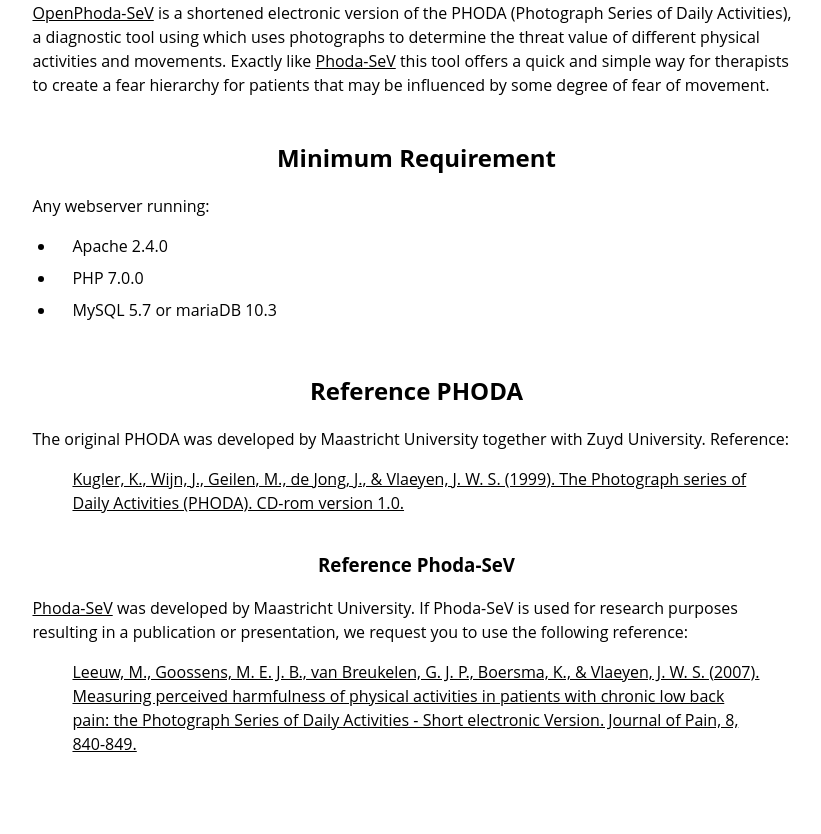
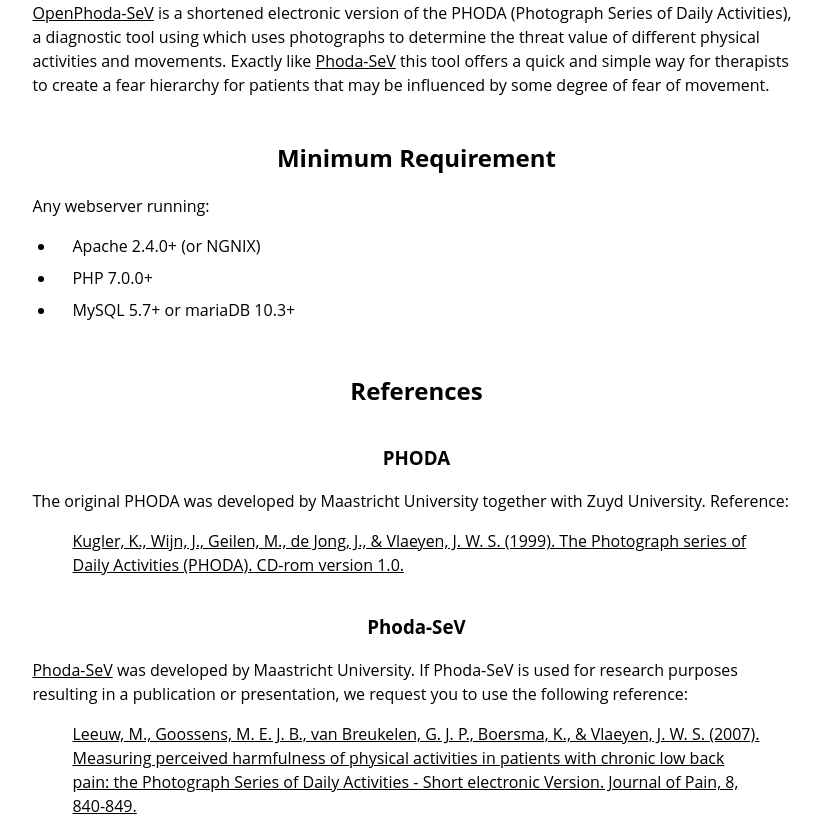
Before and after one commit to artoo-git/OpenPhoda-SeV, a PHP site: page /index.php in a window 1280 px wide. Shown: the part 1273-2107 px from the top of the page, without its empty margins (331-1152 px from the left). Before the commit the page ends 2025 px from the top, so only its background shows below. Run offline with PHP 8.4, Linux system fonts and the light colour scheme; a stand-in replaces the project's code that opens the database connection; some web fonts are replaced.

Commit message:
updated main page

```diff
--- a/translations/en.php
+++ b/translations/en.php
@@ -29,22 +29,22 @@
 	<p>Any webserver running:</p>
 
 	<ul>
-	<li>Apache 2.4.0</li>
+	<li>Apache 2.4.0+ (or NGNIX)</li>
 
-	<li>PHP 7.0.0</li>
+	<li>PHP 7.0.0+</li>
 
-	<li>MySQL 5.7 or mariaDB 10.3</li>
+	<li>MySQL 5.7+ or mariaDB 10.3+</li>
 	</ul>
 
-	<h2 id="referencephoda">Reference PHODA</h2>
-
+	<h2 id="referencephoda">References </h2>
+	<h3>PHODA</h3>
 	<p>The original PHODA was developed by Maastricht University together with Zuyd University. Reference: </p>
 
 	<blockquote>
 	 <p><a href="https://books.google.co.uk/books/about/The_Photograph_series_of_daily_activitie.html?id=EcgsQwAACAAJ&redir_esc=y">Kugler, K., Wijn, J., Geilen, M., de Jong, J., &amp; Vlaeyen, J. W. S. (1999). The Photograph series of Daily Activities (PHODA). CD-rom version 1.0.</a></p>
 	</blockquote>
 
-	<h3 id="referencephodasev">Reference Phoda-SeV</h3>
+	<h3 id="referencephodasev">Phoda-SeV</h3>
 
 	<p><a href="https://ppw.kuleuven.be/ogp/labfacilities">Phoda-SeV</a> was developed by Maastricht University. If Phoda-SeV is used for research purposes resulting in a publication or presentation, we request you to use the following reference:</p>
 
```
